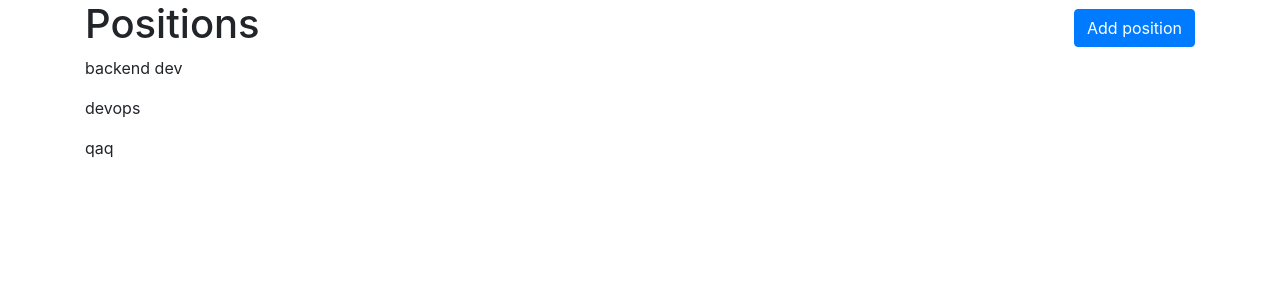
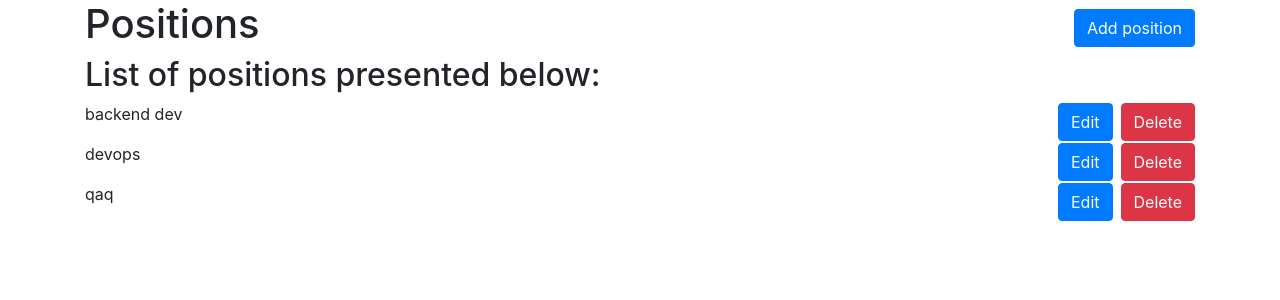
Before and after one commit to mrve4nick/task_manger_project, a Django app: page /board/positions/ in a window 1280 px wide. Shown: the part 56-356 px from the top of the page. Run offline with Django 5.2, Linux system fonts and the light colour scheme; data comes from the database, SQL or seed files in the repository.

Commit message:
Creted temlates for position_list and position_confirm_delete

```diff
--- a/templates/board/position_confirm_delete.html
+++ b/templates/board/position_confirm_delete.html
@@ -1,11 +1,10 @@
 {% extends "base.html" %}
 
 {% block content %}
-  <h1>Delete Position?</h1>
-  {{ position.name }}
+  <h1>Delete Position "{{ position.name }}"?</h1>
   <form action="" method="post">
     {% csrf_token %}
     <input type="submit" value="Yes" class="btn btn-danger">
-    <a href="{% url "board:position-list" %}">No</a>
+    <a href="{% url "board:position-list" %}" class="btn btn-primary">No</a>
   </form>
 {% endblock %}
--- a/templates/board/position_list.html
+++ b/templates/board/position_list.html
@@ -5,8 +5,19 @@
       <h1>Positions</h1>
       <a href="{% url 'board:position-create' %}" class="btn btn-primary">Add position</a>
     </div>
+    <div class="col-12 d-flex justify-content-between align-items-center">
+      <span class="h2">List of positions presented below:</span>
+    </div>
   </div>
   {% for position in position_list %}
-    <p>{{ position.name }}</p>
+    <div class="row">
+      <div class="col-8 d-flex justify-content-between align-items-center">
+        <p>{{ position.name }}</p>
+      </div>
+      <div class="col-4 d-flex justify-content-end align-items-center">
+          <a href="{% url 'board:position-update' pk=position.id %}" class="btn btn-primary">Edit</a>
+          <a href="{% url 'board:position-delete' pk=position.id %}" class="btn btn-danger ml-2">Delete</a>
+        </div>
+    </div>
   {% endfor %}
 {% endblock %}
```
